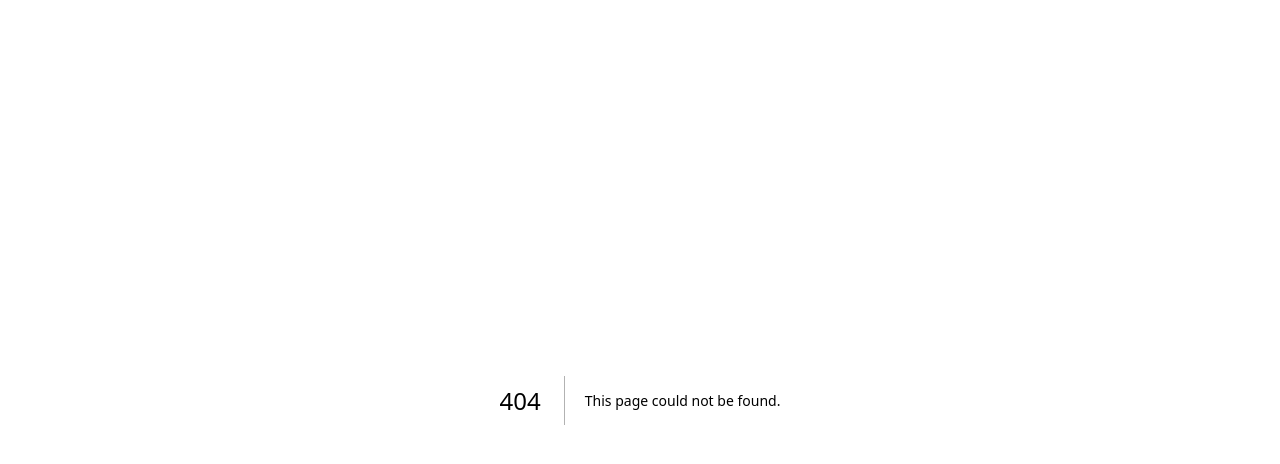
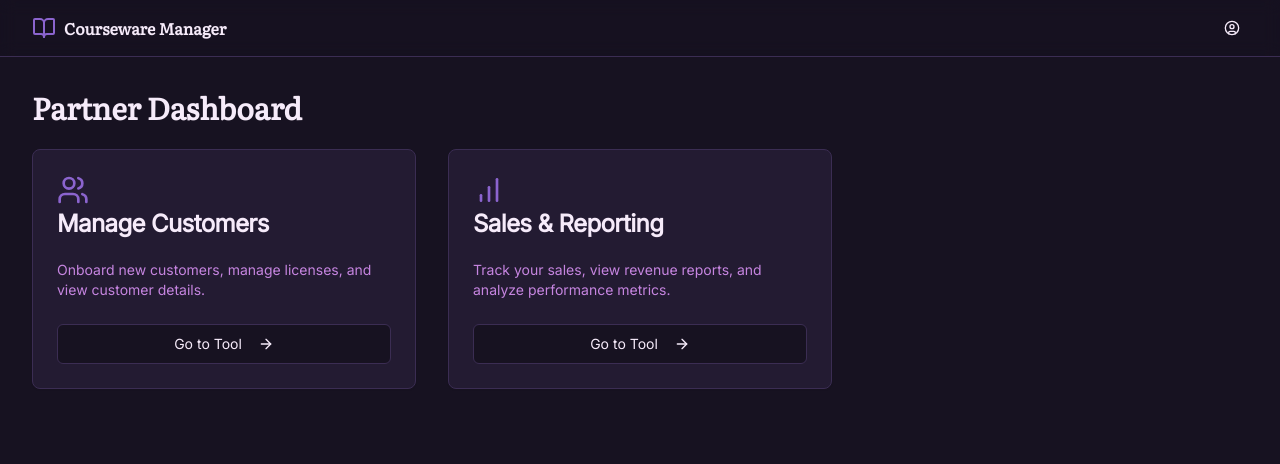
Before and after one commit to burnt-exe/Courseware-Manager, a Next.js app: page /partner in a window 1280 px wide. Before the commit this address had no page. Shown: the top 464 px of the page. Built offline with nearby package versions, Linux system fonts and the light colour scheme.

Commit message:
Partner/Reseller Role and gui inerface needs ot be added

```diff
--- /dev/null
+++ b/src/app/(dashboards)/partner/page.tsx
@@ -0,0 +1,54 @@
+import { Button } from '@/components/ui/button';
+import {
+  Card,
+  CardContent,
+  CardDescription,
+  CardFooter,
+  CardHeader,
+  CardTitle,
+} from '@/components/ui/card';
+import { BarChart, Users, ArrowRight } from 'lucide-react';
+import Link from 'next/link';
+
+const partnerTools = [
+  {
+    icon: <Users className="h-8 w-8 text-primary" />,
+    title: 'Manage Customers',
+    description: 'Onboard new customers, manage licenses, and view customer details.',
+    href: '#',
+  },
+  {
+    icon: <BarChart className="h-8 w-8 text-primary" />,
+    title: 'Sales & Reporting',
+    description: 'Track your sales, view revenue reports, and analyze performance metrics.',
+    href: '#',
+  },
+];
+
+export default function PartnerPage() {
+  return (
+    <div className="container py-8">
+      <h1 className="text-3xl font-bold mb-6 font-headline">Partner Dashboard</h1>
+      <div className="grid grid-cols-1 sm:grid-cols-2 lg:grid-cols-3 gap-8">
+        {partnerTools.map((tool) => (
+           <Card key={tool.title} className="flex flex-col transition-transform transform hover:-translate-y-2 hover:shadow-xl">
+             <CardHeader>
+               {tool.icon}
+               <CardTitle className="mt-4">{tool.title}</CardTitle>
+             </CardHeader>
+             <CardContent className="flex-1">
+               <CardDescription>{tool.description}</CardDescription>
+             </CardContent>
+             <CardFooter>
+               <Button asChild className="w-full" variant="outline">
+                 <Link href={tool.href}>
+                   Go to Tool <ArrowRight className="ml-2 h-4 w-4" />
+                 </Link>
+               </Button>
+             </CardFooter>
+           </Card>
+        ))}
+      </div>
+    </div>
+  );
+}
--- a/src/app/page.tsx
+++ b/src/app/page.tsx
@@ -1,5 +1,5 @@
 import Link from 'next/link';
-import { BookOpen, Briefcase, ShieldCheck, User, ArrowRight } from 'lucide-react';
+import { BookOpen, Briefcase, ShieldCheck, User, ArrowRight, Building } from 'lucide-react';
 import { Button } from '@/components/ui/button';
 import {
   Card,
@@ -29,6 +29,12 @@ export default function Home() {
       title: 'Approver',
       description: 'Review release builds, perform quality control checks, and approve courseware for deployment.',
       href: '/approver',
+    },
+    {
+      icon: <Building className="h-8 w-8 text-primary" />,
+      title: 'Partner / Reseller',
+      description: 'Manage customer accounts, track sales, and access partner-specific resources.',
+      href: '/partner',
     },
   ];
 
@@ -62,7 +68,7 @@ export default function Home() {
                 Select your role to access a tailored dashboard with the tools and information you need.
               </p>
             </div>
-            <div className="mx-auto grid max-w-5xl grid-cols-1 gap-6 pt-12 sm:grid-cols-2 lg:grid-cols-3">
+            <div className="mx-auto grid max-w-5xl grid-cols-1 gap-6 pt-12 sm:grid-cols-2 lg:grid-cols-4">
               {roles.map((role) => (
                 <Card key={role.title} className="flex flex-col transition-transform transform hover:-translate-y-2 hover:shadow-xl">
                   <CardHeader className="items-center pt-8">
```
